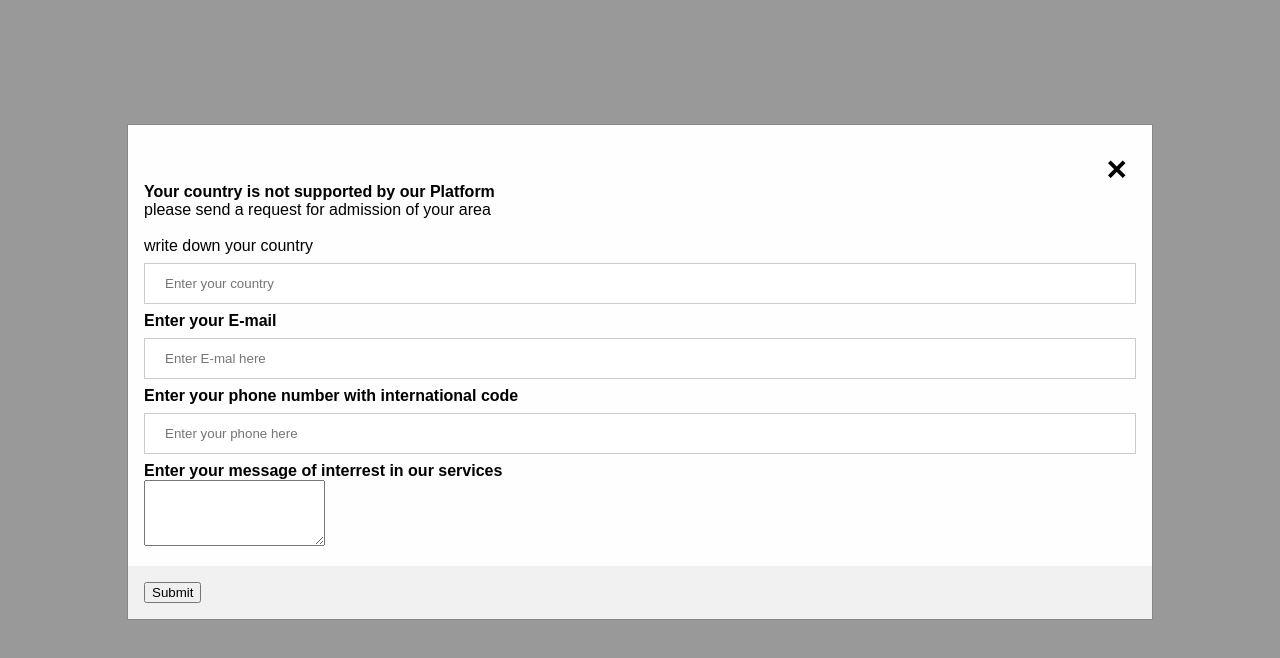
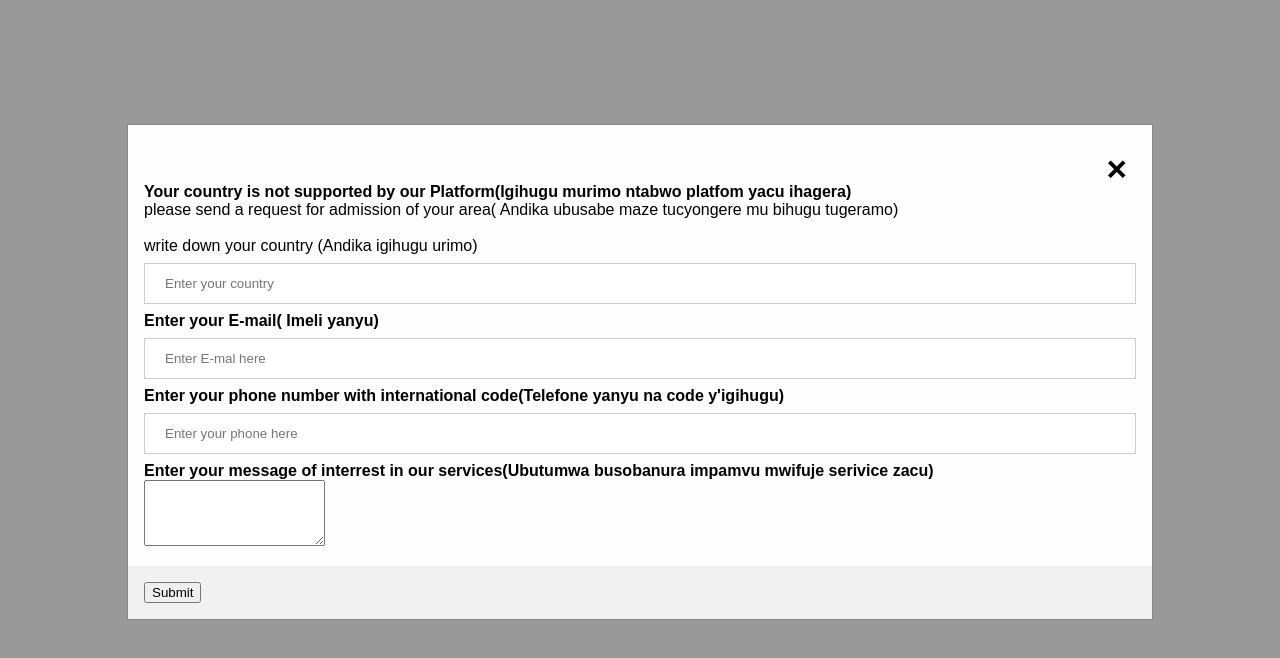
Before and after one commit to E-somo/RequestCountryCoverage, a plain HTML site: page index.html in a window 1280 px wide. Drawn offline with nearby package versions, Linux system fonts and the light colour scheme; no server answers.

Commit message:
Update index.html

```diff
--- a/index.html
+++ b/index.html
@@ -138,16 +138,16 @@ span.pswCTR{
 
     <div class="containerCTR">
     <br>
-      <label id="titlereq"for="uname"><b>Your country is not supported by our Platform</b> <br>  please send a request for admission of your area <br> <br> write down your country</label>
+      <label id="titlereq"for="uname"><b>Your country is not supported by our Platform(Igihugu murimo ntabwo platfom yacu ihagera)</b> <br>  please send a request for admission of your area( Andika ubusabe maze tucyongere mu bihugu tugeramo) <br> <br> write down your country (Andika igihugu urimo)</label>
       <input type="text" id="pays"placeholder="Enter your country" name="uname" required>
 
-      <label for="psw"><b>Enter your E-mail </b></label>
+      <label for="psw"><b>Enter your E-mail( Imeli yanyu) </b></label>
       <input type="text" id="mail" placeholder="Enter E-mal here" name="psw" required>
 
-       <label for="psw"><b>Enter your phone number with international code </b></label>
+       <label for="psw"><b>Enter your phone number with international code(Telefone yanyu na code y'igihugu) </b></label>
       <input type="text" id="rqph" placeholder="Enter your phone here" name="psw" required>
 
-       <label for="psw"><b>Enter your message of interrest in our services </b></label>
+       <label for="psw"><b>Enter your message of interrest in our services(Ubutumwa busobanura impamvu mwifuje serivice zacu) </b></label>
        <br>
       <textarea  maxlength="160"  rows="4"  id="rqsttxt" name="entry.115509672" ></textarea>
 
@@ -186,7 +186,7 @@ var field1=fullinfo;
 						{
 
 
-              alert('it is ok up  to here');
+              alert('Request Well sent  Ubusabe bwoherejwe neza');
 
               localStorage.setItem("lastcountry", "saved2");
               document.getElementById('sendrqst').style.display='none'
@@ -214,9 +214,9 @@ var rslt ="";
        rslt=result.datetime;
        rslt2=result.timezone;
 
-      alert(rslt);
-      alert(rslt2);
-      alert("date and offset\n"+rslt+"\n"+result.utc_offset+"\n zoning \n"+rslt2);
+      //alert(rslt);
+      //alert(rslt2);
+     // alert("date and offset\n"+rslt+"\n"+result.utc_offset+"\n zoning \n"+rslt2);
 
       fullinfo="date and offset\n"+rslt+"\n"+result.utc_offset+"\n zoning \n"+rslt2;
 
```
